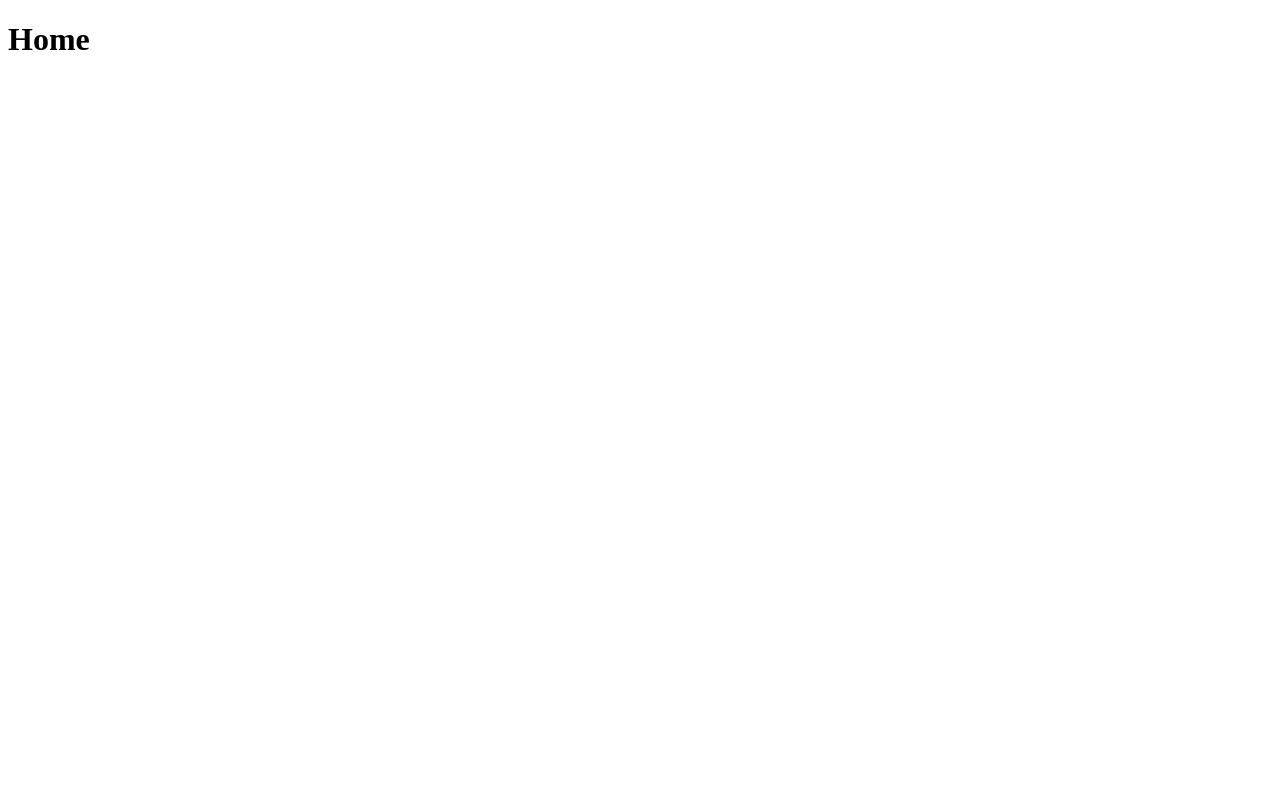
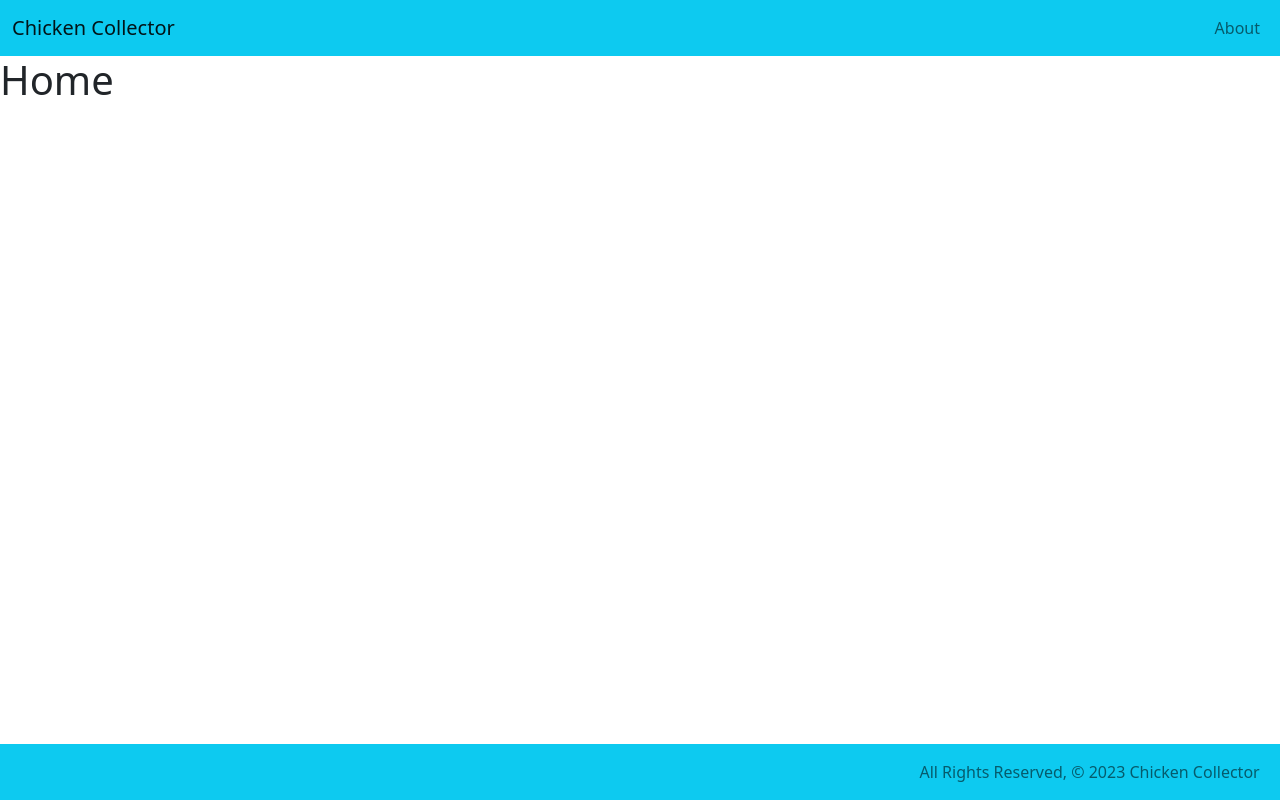
Before and after one commit to Agloo055/chickencollector, a Django app: page / in a window 1280 px wide. Before the commit the page is almost empty. Run offline with Django 4.2, Linux system fonts and the light colour scheme.

Commit message:
add navbar and footer partials

```diff
--- /dev/null
+++ b/chickencollector_project/chickencollector_app/templates/chickens/base.html
@@ -0,0 +1,35 @@
+<!DOCTYPE html>
+<html lang="en">
+<head>
+    <meta charset="UTF-8">
+    <meta name="viewport" content="width=device-width, initial-scale=1.0">
+    <link href="https://cdn.jsdelivr.net/npm/bootstrap@5.1.3/dist/css/bootstrap.min.css" rel="stylesheet" integrity="sha384-1BmE4kWBq78iYhFldvKuhfTAU6auU8tT94WrHftjDbrCEXSU1oBoqyl2QvZ6jIW3" crossorigin="anonymous">
+    <title>Document</title>
+</head>
+<body>
+    <nav class="navbar navbar-expand-lg navbar-light bg-info">
+        <div class="container-fluid">
+            <a class="navbar-brand" href="/">Chicken Collector</a>
+            <button class="navbar-toggler" type="button" data-bs-toggle="collapse" data-bs-target="#navbarText" aria-controls="navbarText" aria-expanded="false" aria-label="Toggle navigation">
+                <span class="navbar-toggler-icon"></span>
+            </button>
+            <div class="collapse navbar-collapse justify-content-end" id="navbarText">
+                <div class="navbar-nav">
+                    <a class="nav-link" href="/about">About</a>
+                </div>
+            </div>
+        </div>
+    </nav>
+    <main>
+        {% block content %}
+        {% endblock %}
+    </main>
+    <nav class="navbar fixed-bottom navbar-light bg-info">
+        <div class="container-fluid  justify-content-end">
+            <span class="navbar-text">
+                All Rights Reserved, &copy; {% now "Y" %} Chicken Collector &nbsp;
+            </span>
+        </div>
+    </nav>
+</body>
+</html>
--- a/chickencollector_project/chickencollector_app/templates/chickens/home.html
+++ b/chickencollector_project/chickencollector_app/templates/chickens/home.html
@@ -1,11 +1,4 @@
-<!DOCTYPE html>
-<html lang="en">
-<head>
-    <meta charset="UTF-8">
-    <meta name="viewport" content="width=device-width, initial-scale=1.0">
-    <title>Document</title>
-</head>
-<body>
+{% extends 'chickens/base.html' %}
+{% block content %}
     <h1>Home</h1>
-</body>
-</html>
+{% endblock %}
```
Also changed, not shown: chickencollector_project/chickencollector_app/templates/chickens/about.html (+3 -10 lines).
